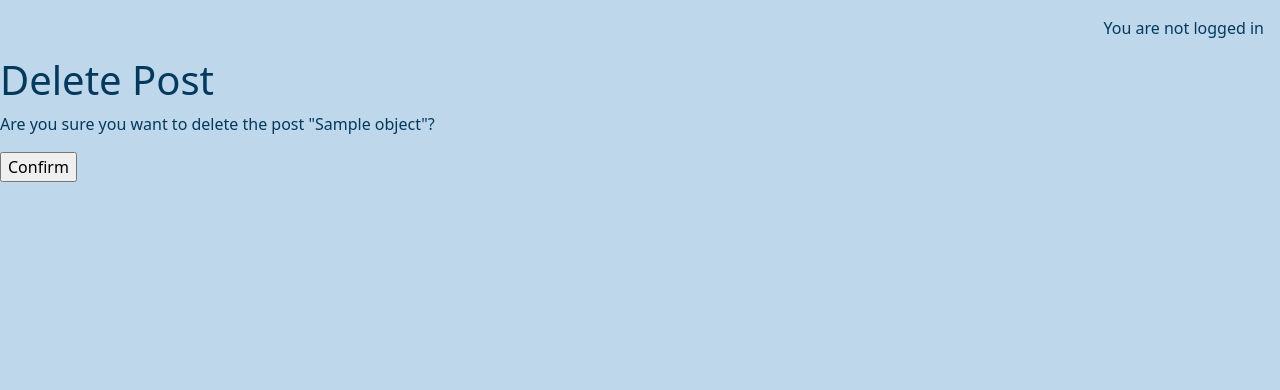
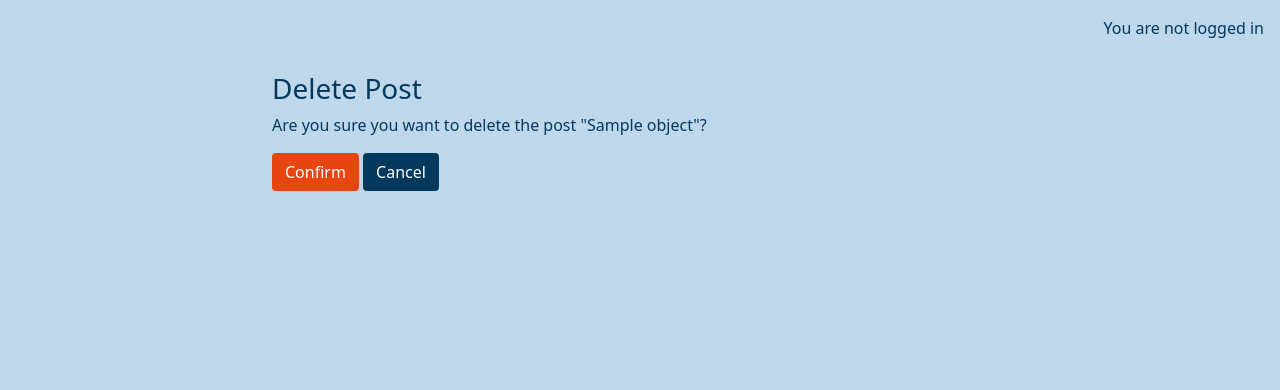
Before and after one commit to alanjameschapman/whiteboard, a Django app: template edblog/templates/edblog/post_confirm_delete.html in a window 1280 px wide. Shown: the part 60-450 px from the top of the page. Run offline with Django 3.2, Linux system fonts and the light colour scheme; the template is opened without the code that fills it: most values are stand-ins (such as "Sample title", 1, 10 or a date in 2020).

Commit message:
Refactor post_confirm_delete.html template

```diff
--- a/edblog/templates/edblog/post_confirm_delete.html
+++ b/edblog/templates/edblog/post_confirm_delete.html
@@ -1,10 +1,17 @@
 {% extends "base.html" %}
 
 {% block content %}
-  <h1>Delete Post</h1>
-  <p>Are you sure you want to delete the post "{{ object.title }}"?</p>
-  <form method="post">
-    {% csrf_token %}
-    <input type="submit" value="Confirm">
-  </form>
-{% endblock %}
+<div class="container">
+  <div class="row">
+    <div class="col-md-8 mt-3 offset-md-2">
+      <h3>Delete Post</h1>
+      <p>Are you sure you want to delete the post "{{ object.title }}"?</p>
+      <form method="post">
+        {% csrf_token %}
+        <input class="btn btn-delete" type="submit" value="Confirm">
+        <a class="btn btn-signup" href="{% url 'post_detail' object.slug %}">Cancel</a>
+      </form>
+    </div>
+  </div>
+
+  {% endblock %}
```
